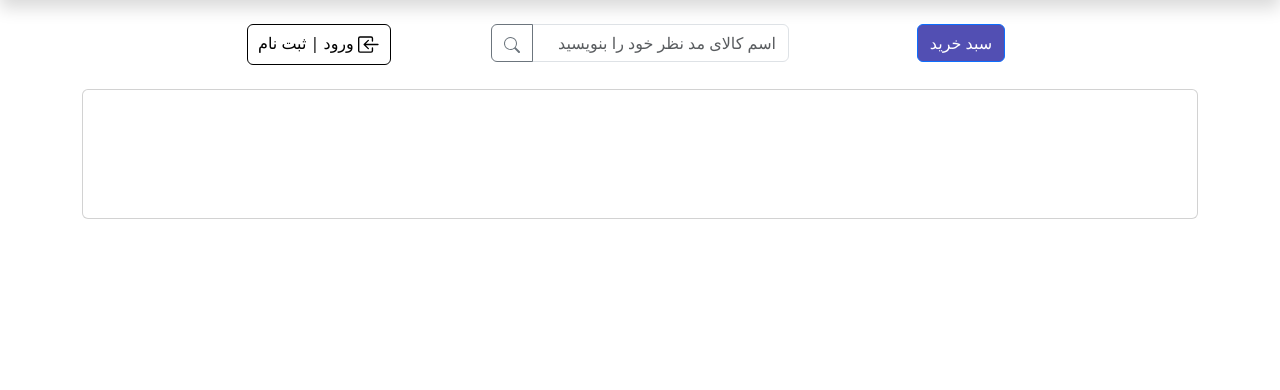
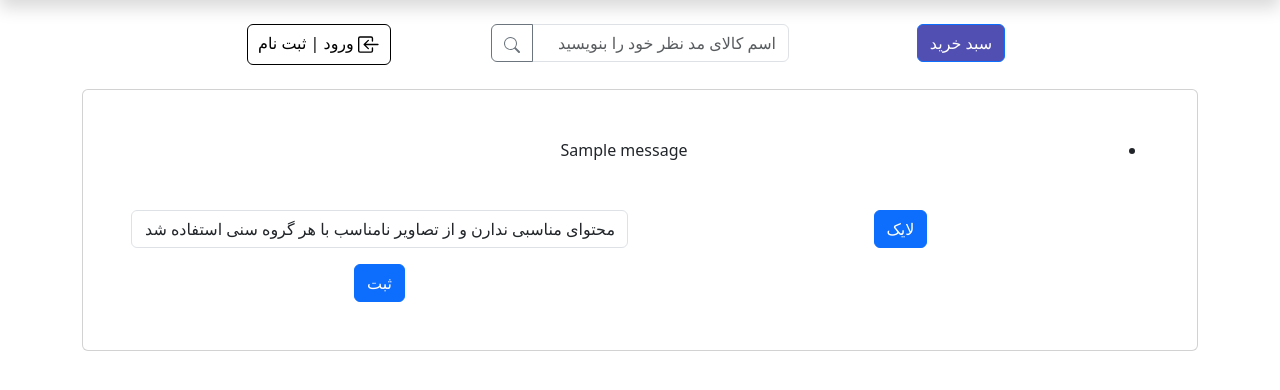
Before and after one commit to javadhoseinzde/wiki_persian, a Django app: template wiki_persian/templates/blog/article_detail.html in a window 1280 px wide. Shown: the part 62-452 px from the top of the page. Run offline with Django 3.2, Linux system fonts and the light colour scheme; the template is opened without the code that fills it: values that come from a table or form of the project are taken from there, others are empty; tables that the repository leaves empty hold one stand-in row (values such as "Sample post"); one stand-in notice (Sample message) is shown; parts of the project's set-up code (start-up, migrations or seed data) failed here and were passed over; some libraries are stand-ins or nearby versions.

Commit message:
add like button and report to post and add exist() query to ArticleDetail

```diff
--- a/wiki_persian/blog/admin.py
+++ b/wiki_persian/blog/admin.py
@@ -1,5 +1,6 @@
 from django.contrib import admin
-from .models import Category, Article
+from .models import Category, Article, ArticleReaction
 # Register your models here.
 admin.site.register(Category)
 admin.site.register(Article)
+admin.site.register(ArticleReaction)
--- a/wiki_persian/blog/models.py
+++ b/wiki_persian/blog/models.py
@@ -57,3 +57,24 @@ class Article(BaseModel):
 	class Meta:
 		verbose_name = "مقاله"
 		verbose_name_plural = "مقاله ها"
+
+
+
+class ArticleReaction(BaseModel):
+	REPORT_CHOICE = (
+		(1, 'محتوای مناسبی ندارن و از تصاویر نامناسب با هر گروه سنی استفاده شده'),
+		(2, "از کلمات رکیک استفاده کرده"),
+		(3, "از حرف های سیاسی استفاده شده"),	 # investigation
+	)
+
+	article = models.ForeignKey(Article, on_delete=models.CASCADE)
+	user = models.ForeignKey(BaseUser, on_delete=models.CASCADE)
+	like = models.PositiveIntegerField(default=0)
+	report = models.PositiveIntegerField(null=True, choices=REPORT_CHOICE)
+
+	def __str__(self):
+		return self.article.title +" "+ self.user.email
+
+	class Meta:
+		verbose_name = 'واکنش'
+		verbose_name_plural = 'واکنش ها'
--- a/wiki_persian/blog/urls.py
+++ b/wiki_persian/blog/urls.py
@@ -1,6 +1,8 @@
 from django.urls import path
 from .views import ArticleList, ArticleDetail,  \
-    ArticleCreate, ArticleUpdate, ArticleDelete
+    ArticleCreate, ArticleUpdate, ArticleDelete, \
+    ArticleLike, ArticleReport
+
 app_name = "blog"
 urlpatterns = [
     path("", ArticleList.as_view(), name="home"),
@@ -8,7 +10,7 @@ urlpatterns = [
     path("create-article/", ArticleCreate.as_view(), name="create_article"),
     path("updates/<slug:slug>", ArticleUpdate.as_view(), name="update"),
     path("delete/<slug:slug>", ArticleDelete.as_view(), name="delete"),
-
-
+    path("rike/<int:id>", ArticleLike.as_view(), name="like"),
+    path("report/<int:id>", ArticleReport.as_view(), name="report"),
 
 ]
--- a/wiki_persian/templates/blog/article_detail.html
+++ b/wiki_persian/templates/blog/article_detail.html
@@ -3,12 +3,18 @@
 {% block content %}
 <div class="container">
 <div class="card mt-4 p-5">
+    {% if messages %}
+    <ul class="messages">
+      {% for message in messages %}
+        <li{% if message.tags %} class="{{ message.tags }}"{% endif %}>{{ message }}</li>
+      {% endfor %}
+    </ul>
+  {% endif %}
     {% if request.user == object.detail.user %}
         <div class="row">
             <div class="col-6">
                 <a href="{% url 'blog:update' object.detail.slug %}">
                     <button type="button" class="btn btn-primary" style="background-color: #524FB3;">ویرایش</button>
-
                 </a>
             </div>
             <div class="col-6">
@@ -22,6 +28,48 @@
     <p class="fs-3 text-muted">{{ object.detail.title }}</p>
     <img src="{{ object.detail.thumbnail.url }}">
     <p class="lead text-start">{{ object.detail.desctiption }}</p>
+
+    <div class="row">
+        <div class="col-6">
+            <form method="POST" action="{% url 'blog:like' object.detail.id %}">
+                {% csrf_token %}
+
+                {% if object.like == True %}
+                <p class="fs-3">لایک شده</p>
+                {% else %}
+                <input name="like" id="like" value="like" type="hidden">
+                <button type="submit" class="btn btn-primary">لایک</button>
+                {% endif %}
+            </form>
+        </div>
+
+        <div class="col-6">
+
+
+
+            <form method="POST" action="{% url 'blog:report' object.detail.id %}">
+                {% csrf_token %}
+                {% if object.like == True %}
+
+                {% else %}
+          <div class="form-group">
+                 <select name="report" class="form-control" id="exampleFormControlSelect1">
+                    <option name="report" id="report" value="1">محتوای مناسبی ندارن و از تصاویر نامناسب با هر گروه سنی استفاده شده</option>
+                    <option name="report" id="report" value="2">از کلمات رکیک استفاده کرده</option>
+                    <option name="report" id="report" value="3">از حرف های سیاسی استفاده شده</option>
+           </select>
+         </div>
+            <div class="form-button text-right">
+                     <button id="submit" type="submit" class="btn btn-primary mt-3">ثبت</button>
+            </div>
+            {% endif %}
+        </form>
+
+        </div>
+    </div>
+
+
+
 </div>
 </div>
 {% endblock %}
```
Also changed, not shown: wiki_persian/blog/services/create_article.py (+8 -1 lines), wiki_persian/blog/views.py (+44 -10 lines), README.md, wiki_persian/blog/migrations/0005_articlereaction.py (added), wiki_persian/blog/mixins.py (line endings or trailing spaces).
